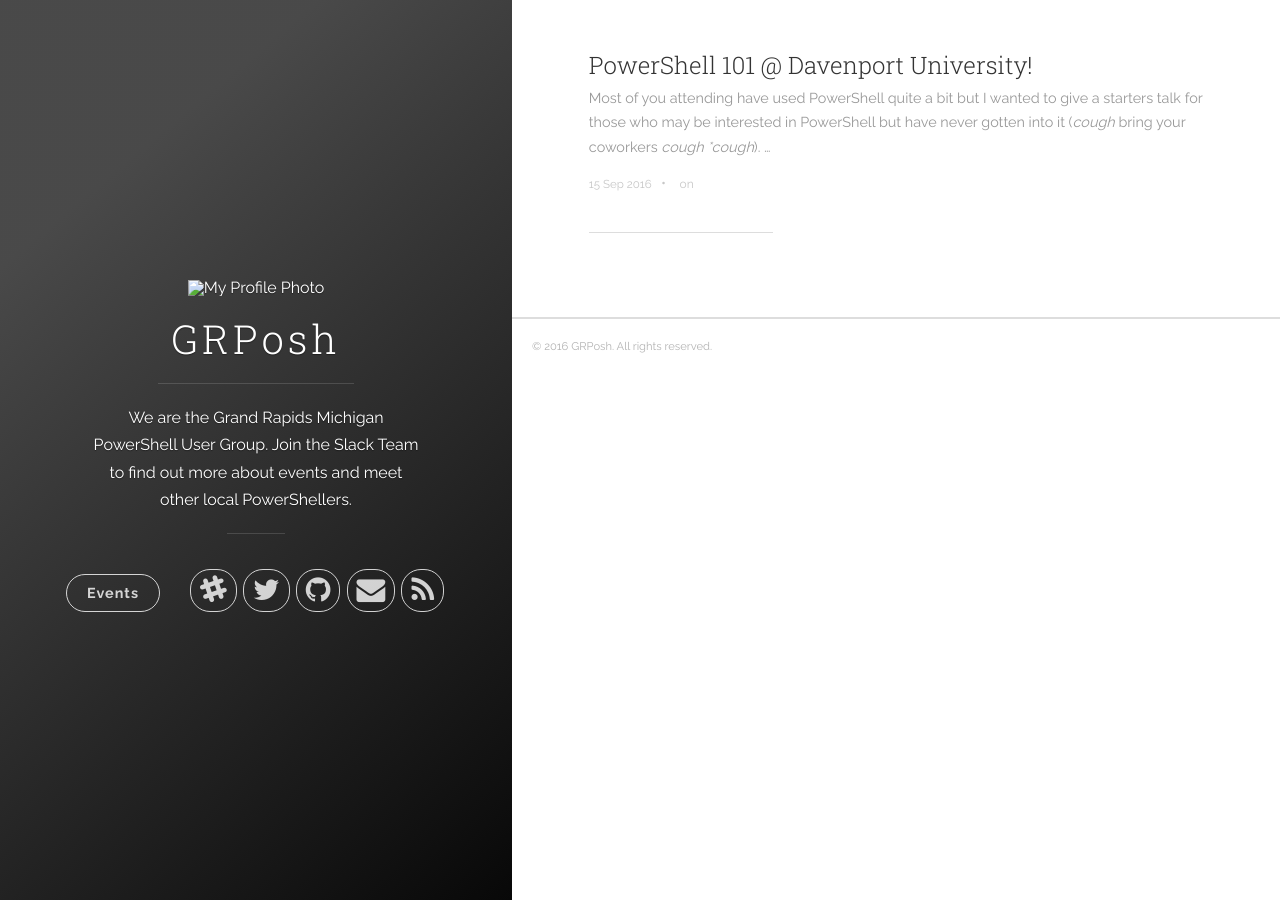
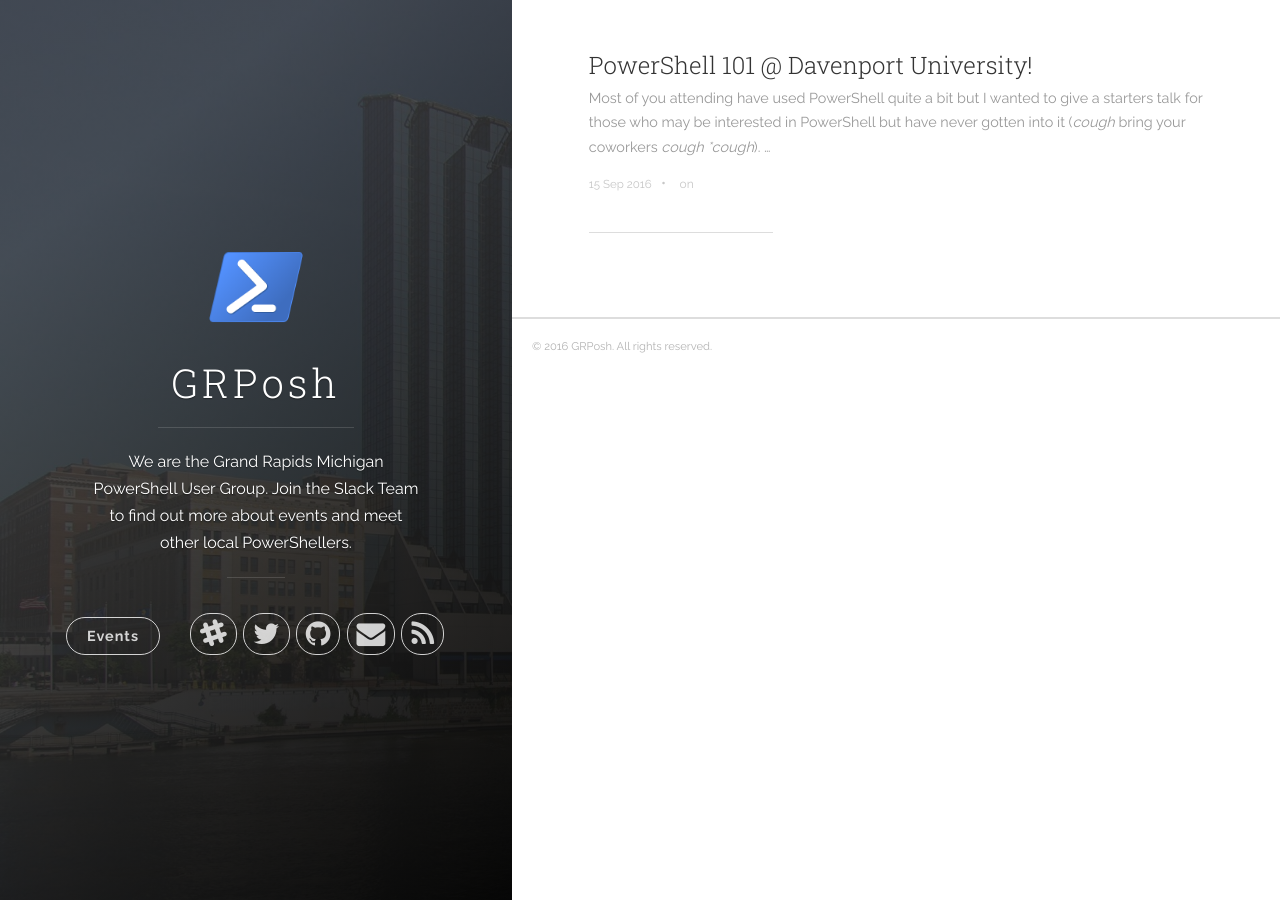
Before and after one commit to GRPosh/GRPosh.github.io, a Jekyll site: the page built from index.html, in a window 1280 px wide. Built offline with Jekyll 4.4.1, drawn with Linux system fonts in a browser that asks for light colours; nearby versions of some CDN libraries; the list of posts is cut into pages by our own code.

Commit message:
Fixed bug caused by VSCode autoformatting

```diff
--- a/_includes/header.html
+++ b/_includes/header.html
@@ -3,13 +3,13 @@
   <i class="icon icon-x-circle btn-mobile-close__icon hidden"></i>
 </span>
 
-<header class="panel-cover" style="background-image: url({{ images/cover.jpg  | prepend: site.baseurl }})">
+<header class="panel-cover" style="background-image: url({{ "images/cover.jpg"  | prepend: site.baseurl }})">
   <div class="panel-main">
 
     <div class="panel-main__inner panel-inverted">
       <div class="panel-main__content">
         <a href="{{ site.baseurl }}" title="link to home of {{ site.title }}">
-          <img src="{{ images/profile.png | prepend: site.baseurl }}" class="user-image" alt="My Profile Photo">
+          <img src="{{ "images/profile.png" | prepend: site.baseurl }}" class="user-image" alt="My Profile Photo">
           <h1 class="panel-cover__title panel-title">{{ site.title }}</h1>
         </a>
         <hr class="panel-cover__divider">
```
